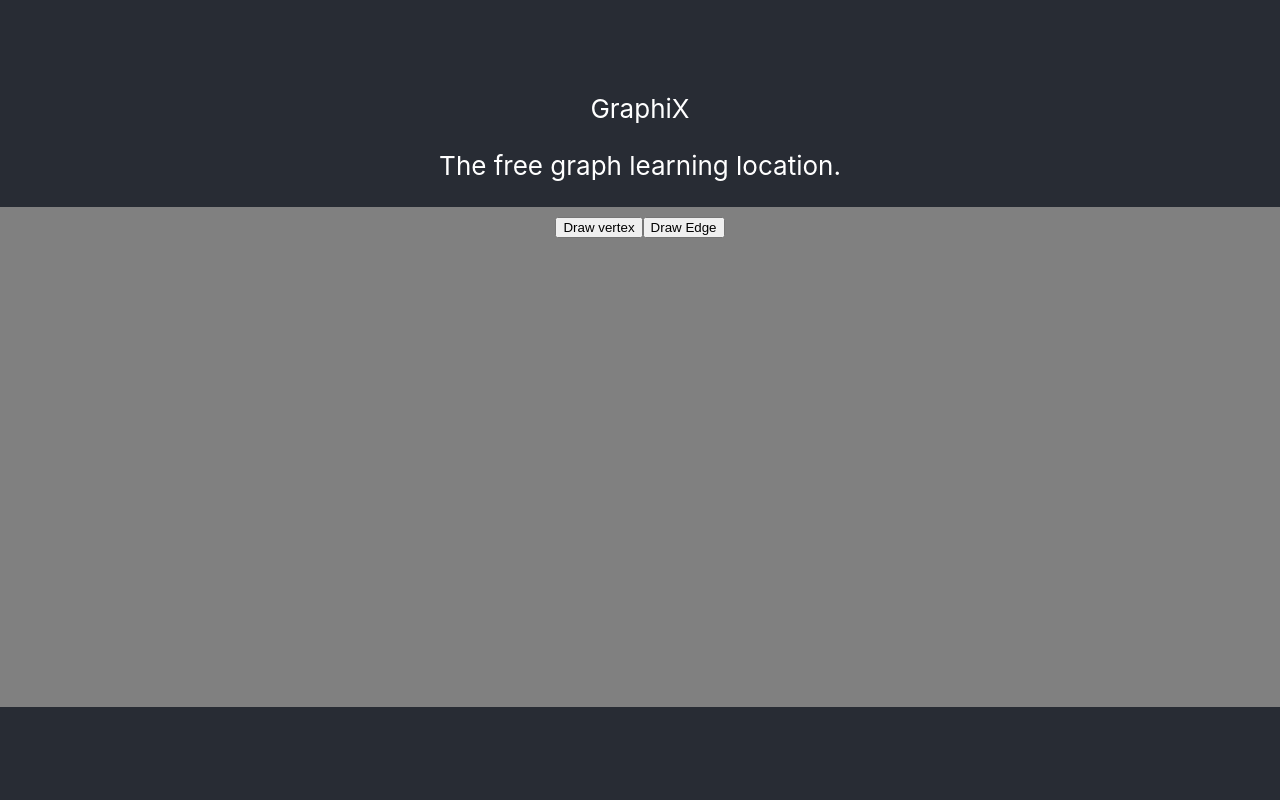
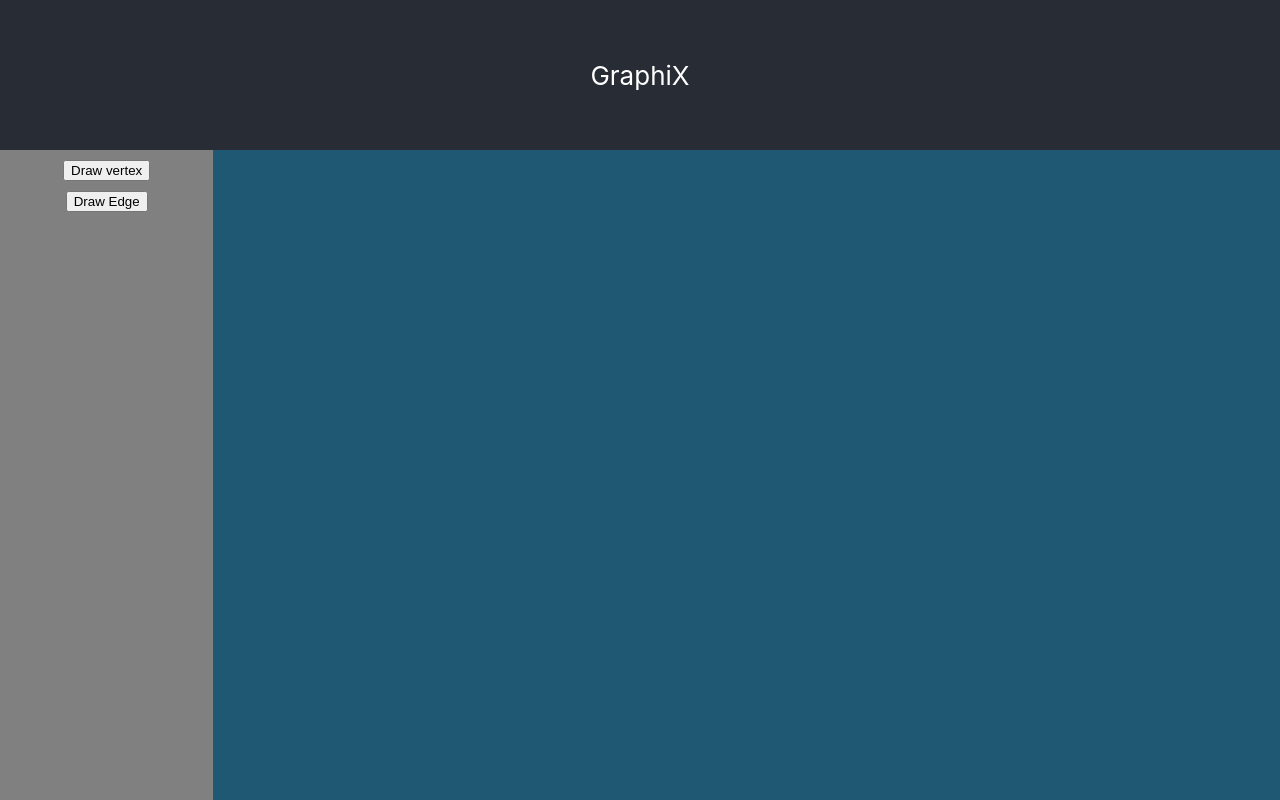
Before and after one commit to PoojaB01/GraphiX, a React (Create React App) app: page / in a window 1280 px wide. Built offline with nearby package versions, Linux system fonts and the light colour scheme.

Commit message:
modified styling

```diff
--- a/src/App.css
+++ b/src/App.css
@@ -1,4 +1,5 @@
 .App {
+  overflow: hidden;
   text-align: center;
 }
 
@@ -8,28 +9,20 @@
 }
 
 .App-navigate {
-  min-height: 500px;
-  width: 100%;
   background-color: grey;
   z-index: 1;
 }
 
 .App-graph{
-  min-height: 470px;
-  width: 100%;
-  background-color: grey;
+  padding: 20px;
+  background-color: rgb(31, 88, 114);
   z-index: 1;
 }
 
-.App-graph {
-  position: absolute;
-  background-color: #282c3400;
-}
-
 .transparent{
-  position: absolute;
+  position: relative;
   width: 100%;
-  height: 470px;
+  height: 100%;
 }
 
 @media (prefers-reduced-motion: no-preference) {
@@ -40,7 +33,7 @@
 
 .App-header {
   background-color: #282c34;
-  min-height: 100vh;
+  height: 150px;
   display: flex;
   flex-direction: column;
   align-items: center;
@@ -75,3 +68,23 @@
     transform: rotate(360deg);
   }
 }
+
+.grid-container {
+  display: grid;
+}
+.grid-item {
+}
+
+.App-body {
+  position: absolute;
+  top: 150px;
+  left: 0;
+  bottom: 0;
+  width: 100%;
+  grid-template-columns: 1fr 5fr;
+}
+
+.App-edge {
+  position: absolute;
+  z-index: -1;
+}
--- a/src/App.js
+++ b/src/App.js
@@ -9,8 +9,7 @@ function App() {
         <header>
           GraphiX
         </header>
-        <p> The free graph learning location.</p>
-        <ToNavigate />
+        <ToNavigate className = "App-navigate" />
       </header>
     </div>
   );
--- a/src/Edge.js
+++ b/src/Edge.js
@@ -16,8 +16,8 @@ class Edge extends Component {
     render() {
         return (
             <div>
-                <LineTo from={this.props.ed.class1.my_class} to={this.props.ed.class2.my_class} borderColor='#ffffff'
-                borderStyle='solid' borderWidth='2px'/>
+                <LineTo className = 'App-edge' from = {this.props.ed.class1.my_class} to = {this.props.ed.class2.my_class} borderColor='#ffffff'
+                borderStyle='solid' borderWidth = '3px' zIndex = '-1'/>
             </div>
         );
     }
--- a/src/Graph.js
+++ b/src/Graph.js
@@ -80,30 +80,30 @@ class Graph extends Component {
         let va2 = this.props.val2;
         if(va === 0 & va2===0){
             return (
-                <div className = "App-graph" onClick = {(event) => {console.log(this.props.val);
+                <div className = "App-graph" id = 'graph' onClick = {(event) => {console.log(this.props.val);
                     console.log(event.target.classList)}}>
                     <div className = "transparent"></div>
                     {this.state.nodes.map((node,index) => <Node key = {index} node = {node} />)}
-                    {this.state.edges.map((edge, index) => <Edge key={index} ed={edge} />)}
+                    {this.state.edges.map((edge, index) => <Edge key = {index} ed = {edge} />)}
                 </div>
             )
         }
         else{
             if(va ===1  & va2===0){
                 return (
-                    <div className = "App-graph">
+                    <div className = "App-graph" id = 'graph'>
                         <div className = "transparent" onClick = {(event) => {this.makeVertex(event)}}></div>
                         {this.state.nodes.map((node,index) => <Node key = {index} node = {node} />)}
-                        {this.state.edges.map((edge, index) => <Edge key={index} ed={edge} />)}
+                        {this.state.edges.map((edge, index) => <Edge key = {index} ed = {edge} />)}
                     </div>
                 )
             }
             else{
                 return (
-                    <div className = "App-graph" onClick = {(event) => {this.addEdge(event)}}>
+                    <div className = "App-graph" id = 'graph' onClick = {(event) => {this.addEdge(event)}}>
                         <div className = "transparent"></div>
                         {this.state.nodes.map((node,index) => <Node key = {index} node = {node} />)}
-                        {this.state.edges.map((edge, index) => <Edge key={index} ed={edge} />)}
+                        {this.state.edges.map((edge, index) => <Edge key = {index} ed = {edge} />)}
                     </div>
                 )
             }
--- a/src/Node.js
+++ b/src/Node.js
@@ -8,7 +8,7 @@ class Node extends Component {
         this.state = {
             nodeStyle: {
                 position: 'absolute',
-                top : this.props.node.offsetY - 30 - 200,
+                top : this.props.node.offsetY - 30 - 150,
                 left : this.props.node.offsetX - 30,
             }
         }
--- a/src/ToNavigate.js
+++ b/src/ToNavigate.js
@@ -54,14 +54,17 @@ class ToNavigate extends Component {
         let va = this.state.VertexDraw;
         let va2 = this.state.EdgeDraw;
         return (
-            <div className = "App-navigate">
+            <div className = "grid-container App-body">
+                <div className = "App-navigate grid-item">
                     <button onClick = {(event) => {
                         this.drawVertex(event)
                     }}> Draw vertex</button>
+                    <br></br>
                     <button onClick = {(event) => {
                         this.drawEdge(event)
                     }}>Draw Edge</button>
-                <Graph val={va} val2={va2} />
+                </div>
+                <Graph className = "App-graph grid-item" val={va} val2={va2} />
             </div>
         );
     }
```
Lines whose indentation alone changed are shown as unchanged.
